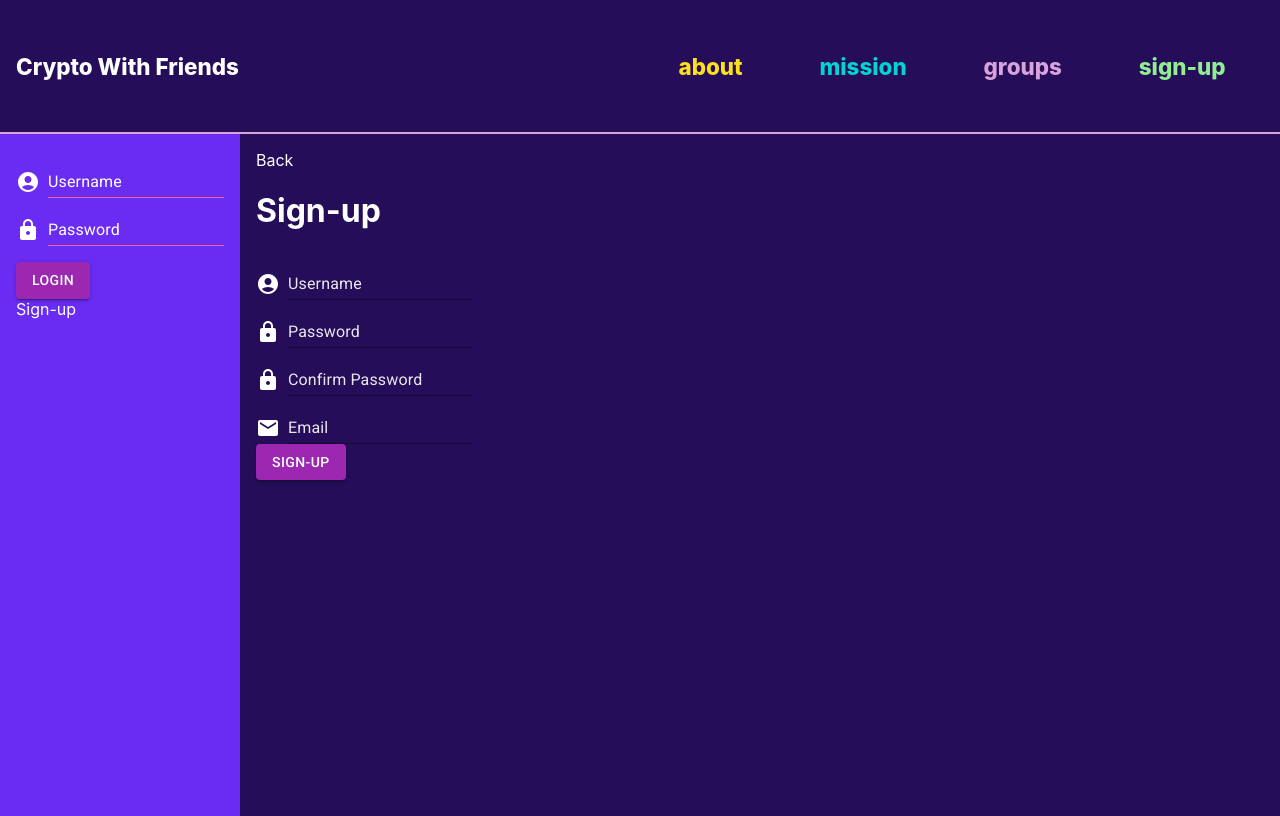
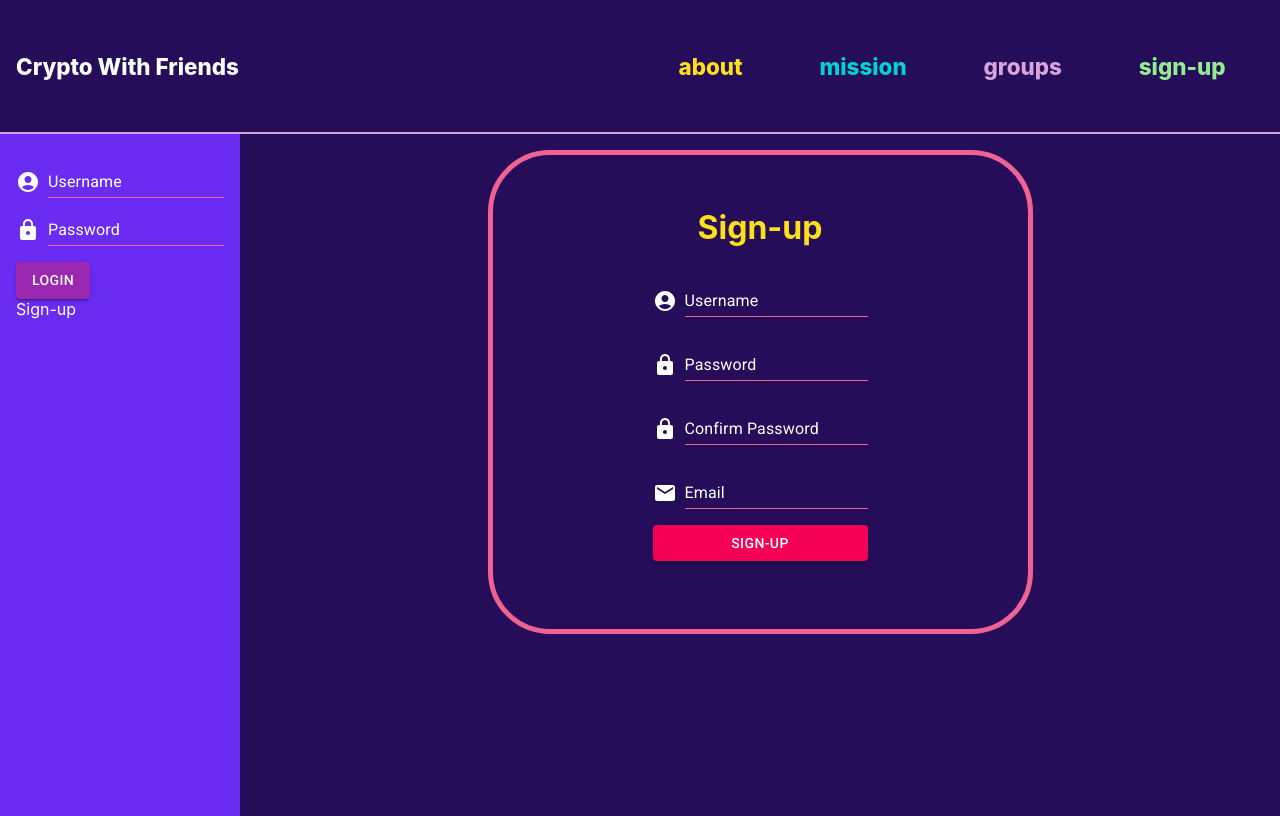
Before and after one commit to inherentspice/cwf-web, a React (Create React App) app: page /register in a window 1280 px wide. Built offline with nearby package versions, Linux system fonts and the light colour scheme; no server answers.

Commit message:
styled register page

```diff
--- a/src/App.css
+++ b/src/App.css
@@ -338,3 +338,29 @@ a:hover {
   min-height: 100vh;
   display: flex;
 }
+
+/* register */
+.register-cont {
+  display: flex;
+  flex-direction: column;
+}
+.sign-up-cont {
+  display: flex;
+  flex-direction: column;
+  align-items: center;
+  justify-content: center;
+  border: 5px solid var(--main-accent-color-dark);
+  padding: 2rem 10rem;
+  align-self: center;
+  border-radius: 62px;
+}
+
+.sign-up-cont h1 {
+  color: var(--color-yellow);
+}
+
+.register-form {
+  display: flex;
+  flex-direction: column;
+  gap: 1rem;
+}
--- a/src/components/user/register.js
+++ b/src/components/user/register.js
@@ -7,6 +7,9 @@ import LockIcon from '@mui/icons-material/Lock';
 import EmailIcon from '@mui/icons-material/Email';
 import { register } from "../../services/user-services";
 import { auth } from "../../services/user-services";
+import { textFieldStyling} from "../layout/mui-styles";
+import { NotificationManager } from "react-notifications";
+
 
 export default function Register() {
 
@@ -30,32 +33,26 @@ export default function Register() {
         const authDataJson = await auth({username, password});
         setAuth(authDataJson);
         navigate("/account");
+      } else {
+        NotificationManager.error("Something went wrong signing up");
       }
     } else {
-      console.log("nope")
+      NotificationManager.error("Make sure your passwords match");
     }
   }
 
   return (
-    <div>
-      <Link to={"/"}>Back</Link>
+    <div className="register-cont">
+     <div className="sign-up-cont">
         <h1>Sign-up</h1>
-      <form onSubmit={handleSubmit}>
+        <form className="register-form" onSubmit={handleSubmit}>
             <Box sx={{ display: 'flex', alignItems: 'flex-end'}}>
               <AccountCircle sx={{ color: 'action.active', mr: 1, my: 0.5, color: 'white'}} />
               <TextField
                 id="input-with-sx"
                 label="Username"
                 variant="standard"
-              sx={{
-                "& .MuiInputLabel-root": {
-                  color: "white",
-                  opacity: .9,
-                },
-                "input": {
-                  color: "white"
-                }
-              }}
+                sx={textFieldStyling}
                 onChange={ e => setUsername(e.target.value)}
               />
             </Box>
@@ -65,15 +62,7 @@ export default function Register() {
                 id="input-with-sx"
                 label="Password"
                 variant="standard"
-              sx={{
-                "& .MuiInputLabel-root": {
-                  color: "white",
-                  opacity: .9,
-                },
-                "input": {
-                  color: "white"
-                }
-              }}
+                sx={textFieldStyling}
                 type="password"
                 onChange={ e => setPassword(e.target.value)}
               />
@@ -84,15 +73,7 @@ export default function Register() {
                 id="input-with-sx"
                 label="Confirm Password"
                 variant="standard"
-              sx={{
-                "& .MuiInputLabel-root": {
-                  color: "white",
-                  opacity: .9,
-                },
-                "input": {
-                  color: "white"
-                }
-              }}
+                sx={textFieldStyling}
                 type="password"
                 onChange={ e => setPasswordConfirm(e.target.value)}
               />
@@ -103,21 +84,14 @@ export default function Register() {
                 id="input-with-sx"
                 label="Email"
                 variant="standard"
-              sx={{
-                "& .MuiInputLabel-root": {
-                  color: "white",
-                  opacity: .9,
-                },
-                "input": {
-                  color: "white"
-                }
-              }}
+                sx={textFieldStyling}
                 onChange={ e => setEmail(e.target.value)}
               />
             </Box>
-          <Button variant="contained" color="primary" type="submit">Sign-up</Button>
+            <Button variant="contained" color="secondary" type="submit">Sign-up</Button>
             <br/>
           </form>
       </div>
+    </div>
   )
 }
```
Lines whose indentation alone changed are shown as unchanged.
